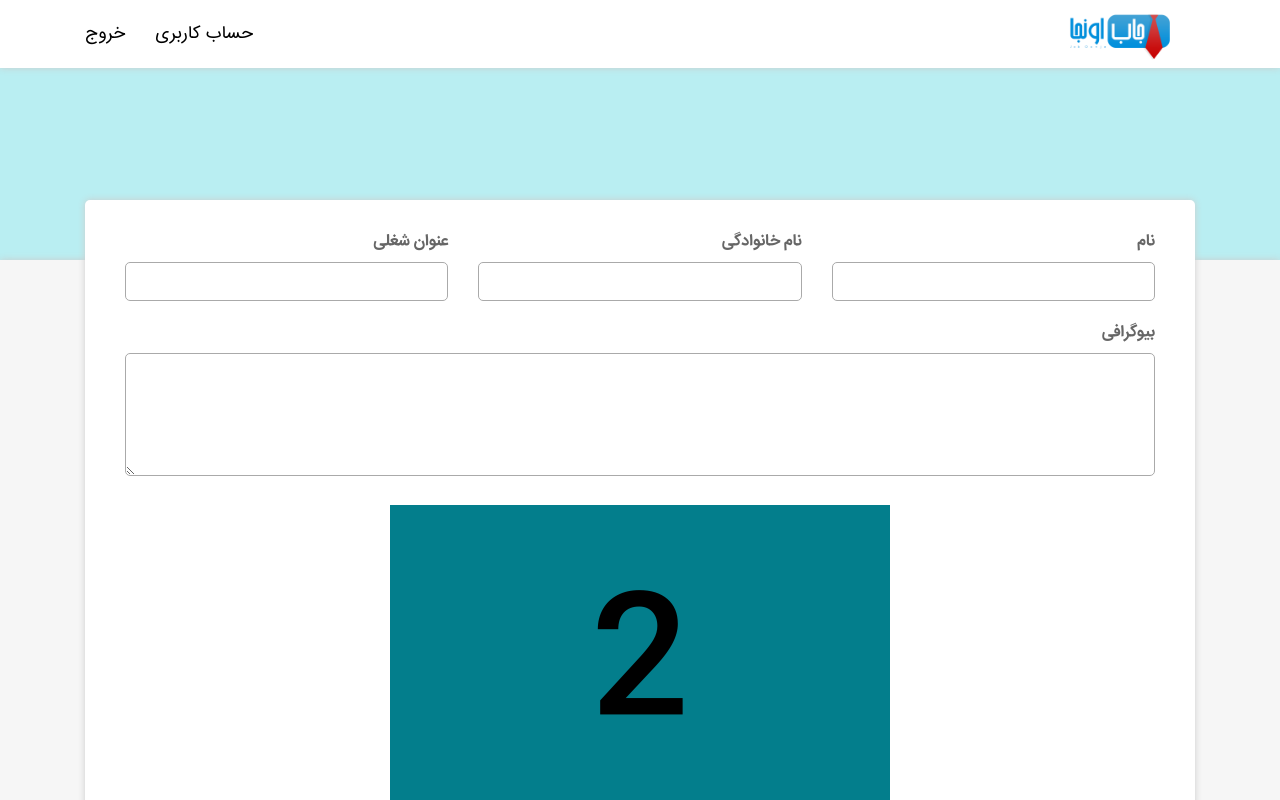
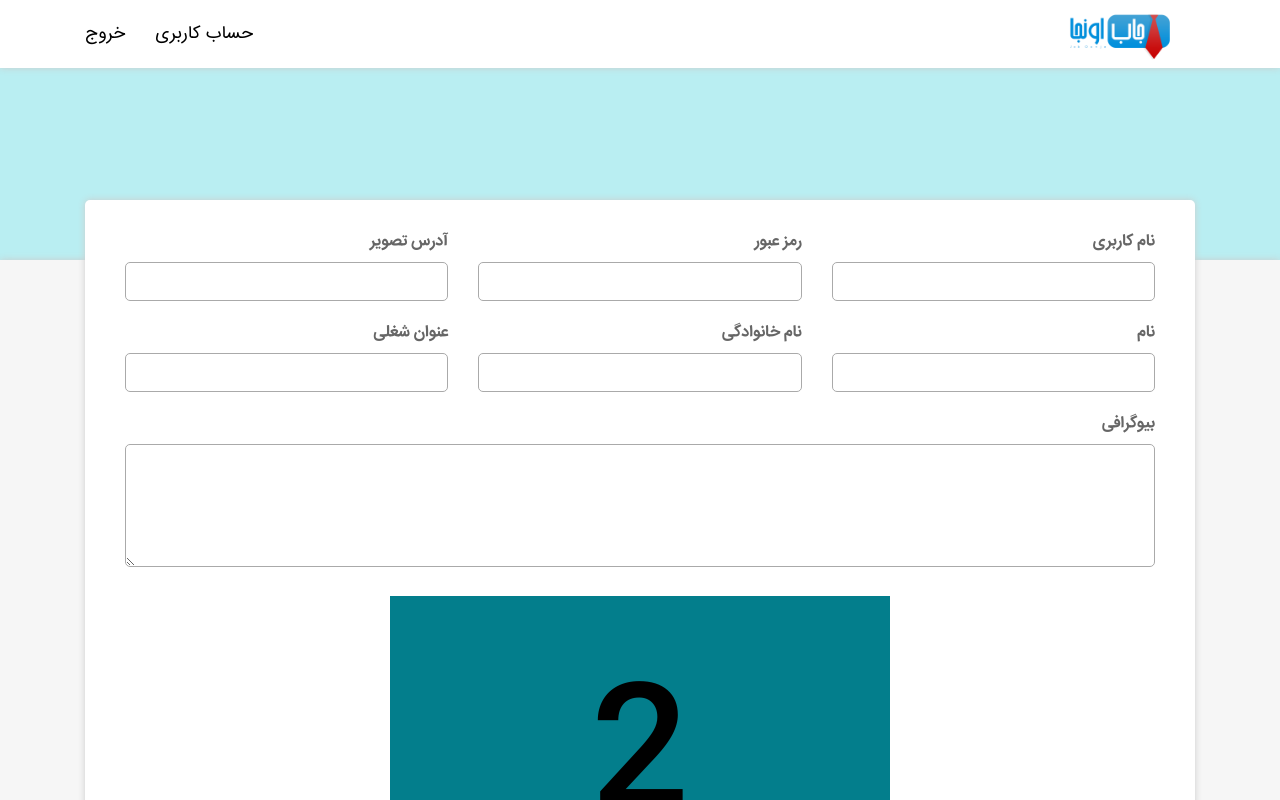
Before and after one commit to sadafem/jobunja-front, a React (Create React App) app: page /signup in a window 1280 px wide. Shown: the top 800 px of the page. Built offline with nearby package versions, Linux system fonts and the light colour scheme.

Commit message:
Add remaining signup page fields

```diff
--- a/src/components/signup/Signup.tsx
+++ b/src/components/signup/Signup.tsx
@@ -8,19 +8,19 @@ import styles from './Signup.module.css';
 class Signup extends React.Component<Props, State> {
     firstNameInput = React.createRef<HTMLInputElement>();
     lastNameInput = React.createRef<HTMLInputElement>();
-    username = React.createRef<HTMLInputElement>();
-    password = React.createRef<HTMLInputElement>();
+    usernameInput = React.createRef<HTMLInputElement>();
+    passwordInput = React.createRef<HTMLInputElement>();
     jobNameInput = React.createRef<HTMLInputElement>();
-    imageURL = React.createRef<HTMLInputElement>();
+    imageUrlInput = React.createRef<HTMLInputElement>();
     bioInput = React.createRef<HTMLTextAreaElement>();
 
     addUser = () => {
         const firstName = this.firstNameInput.current!.value;
         const lastName = this.lastNameInput.current!.value;
-        const username = this.lastNameInput.current!.value;
-        const password = this.lastNameInput.current!.value;
+        const username = this.usernameInput.current!.value;
+        const password = this.passwordInput.current!.value;
         const jobName = this.jobNameInput.current!.value;
-        const imageURL = this.imageURL.current!.value;
+        const imageUrl = this.imageUrlInput.current!.value;
         const bio = this.bioInput.current!.value;
 
         axios
@@ -31,7 +31,7 @@ class Signup extends React.Component<Props, State> {
             `‍‍&username=${encodeURIComponent(username)}`+
             `&password=${encodeURIComponent(password)}`+
             `&jobName=${encodeURIComponent(jobName)}`+
-            `‍‍&imageURL=${encodeURIComponent(imageURL)}`+
+            `‍‍&imageURL=${encodeURIComponent(imageUrl)}`+
             `‍‍&bio=${encodeURIComponent(bio)}`,
             {
                 headers: {
@@ -59,14 +59,26 @@ class Signup extends React.Component<Props, State> {
                     <div className={styles.mainBox}>
                         <div className="row">
                             <div className="col-4">
-                                <label className={styles.label}>نام</label>
-                                <input className={styles.input} ref={this.nameInput}/>
+                                <label className={styles.label}>نام کاربری</label>
+                                <input className={styles.input} ref={this.usernameInput}/>
                             </div>
                             <div className="col-4">
+                                <label className={styles.label}>رمز عبور</label>
+                                <input className={styles.input} type="password" ref={this.passwordInput}/>
+                            </div>
+                            <div className="col-4">
+                                <label className={styles.label}>آدرس تصویر</label>
+                                <input className={styles.input} ref={this.imageUrlInput}/>
+                            </div>
+                            <div className="col-4 margin-top-lg">
+                                <label className={styles.label}>نام</label>
+                                <input className={styles.input} ref={this.firstNameInput}/>
+                            </div>
+                            <div className="col-4 margin-top-lg">
                                 <label className={styles.label}>نام خانوادگی</label>
                                 <input className={styles.input} ref={this.lastNameInput}/>
                             </div>
-                            <div className="col-4">
+                            <div className="col-4 margin-top-lg">
                                 <label className={styles.label}>عنوان شغلی</label>
                                 <input className={styles.input} ref={this.jobNameInput}/>
                             </div>
```
